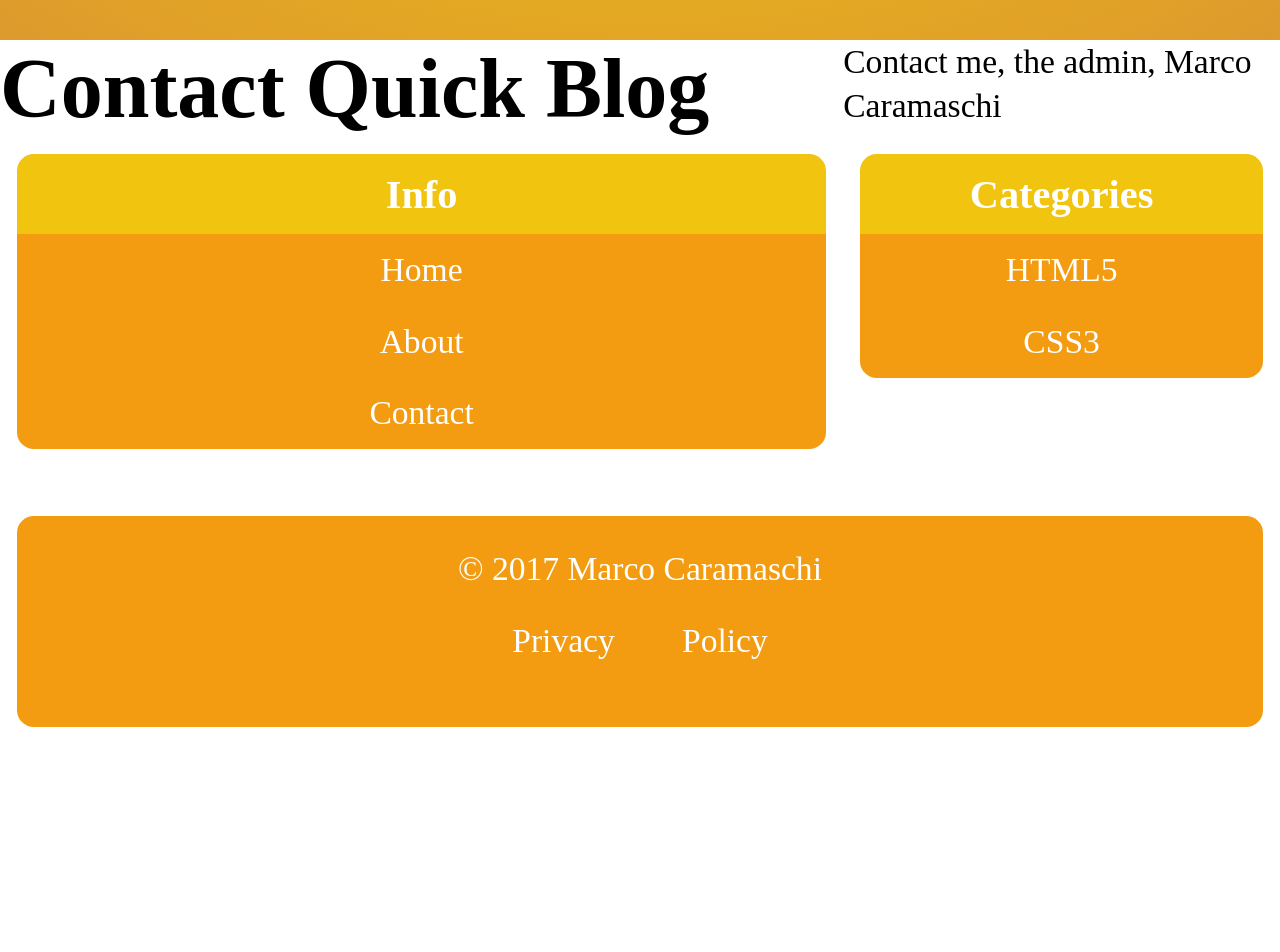
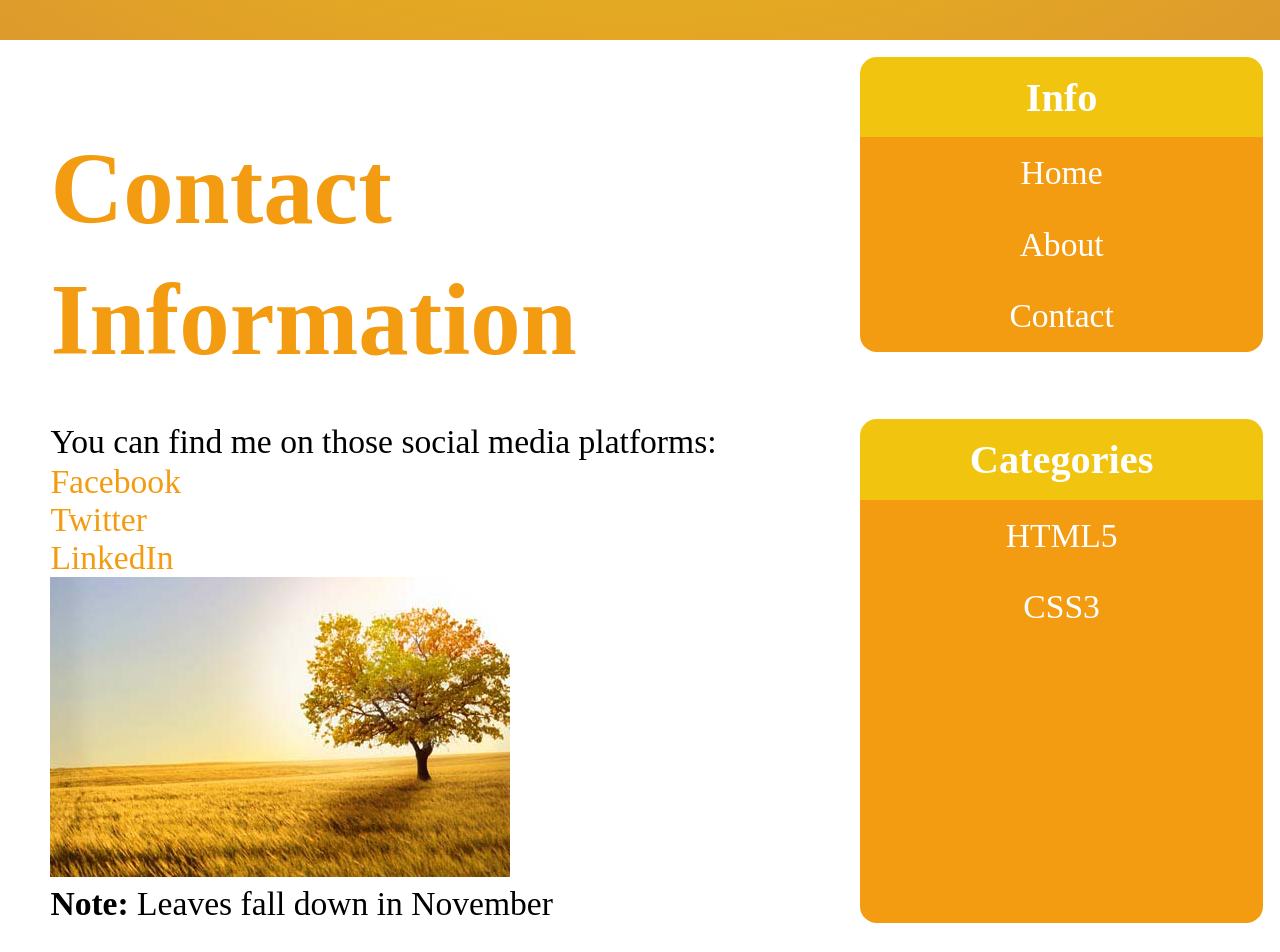
Before and after one commit to Marco981/quick-blog, a website: page src/contact.pug in a window 1280 px wide. Shown: the part 760-1712 px from the top of the page. Before the commit the page ends 1495 px from the top, so only its background shows below. Drawn offline with nearby package versions, Linux system fonts and the light colour scheme; files that its build step writes are made by us from their sources; files whose address does not match are found by name; a web font is replaced by a local one.

Commit message:
added content in contact page and about page

```diff
--- a/src/_component/layout/layout-mobile.scss
+++ b/src/_component/layout/layout-mobile.scss
@@ -22,7 +22,7 @@ ul {
 
 
 .welcome {
-    height: 100%;
+    min-height: 100%;
     display: flex;
     flex-wrap: wrap;
     justify-content: center;
@@ -34,6 +34,7 @@ ul {
         color: $color-white;
         font-weight: bold;
         font-size: 3.8125rem;
+        margin: 1rem;
     }
 
     .welcome-description {
--- a/src/_component/menu/menu-mobile.scss
+++ b/src/_component/menu/menu-mobile.scss
@@ -4,6 +4,9 @@
 
 .menu__panel {
     margin: 0.5rem;
+    display: flex;
+    flex-direction: column;
+    justify-content: stretch;
 }
 
 .menu__title {
@@ -23,6 +26,7 @@
     color: $color-white;
     margin-bottom: 1rem;
     text-align: center;
+    flex-grow: 1;
     a {
         color:$color-white;
     text-decoration: none;
--- a/src/contact.pug
+++ b/src/contact.pug
@@ -4,5 +4,19 @@ block config
         var title="Contact Quick Blog"
         var description = "Contact me, the admin, Marco Caramaschi"
 block content
-        h1=title
-        p=description
+        .content
+                h2 Contact Information
+                p You can find me on those social media platforms:
+                ul
+                        li
+                        a(title='Click to go to Facebook') Facebook
+                        li
+                        a(title='Click to go to Twitter') Twitter
+                        li
+                        a(title='Click to go to LinkedIn') LinkedIn
+                hr
+                figure.image-container
+                        img.image(src='/asset/image/november.jpg')
+                        figcaption.image-caption
+                                strong Note:
+                                span  Leaves fall down in November
```
Also changed, not shown: src/about.pug (+15 -2 lines), src/_asset/image/blazing-fast-load.jpg (added), src/_asset/image/november.jpg (added).
